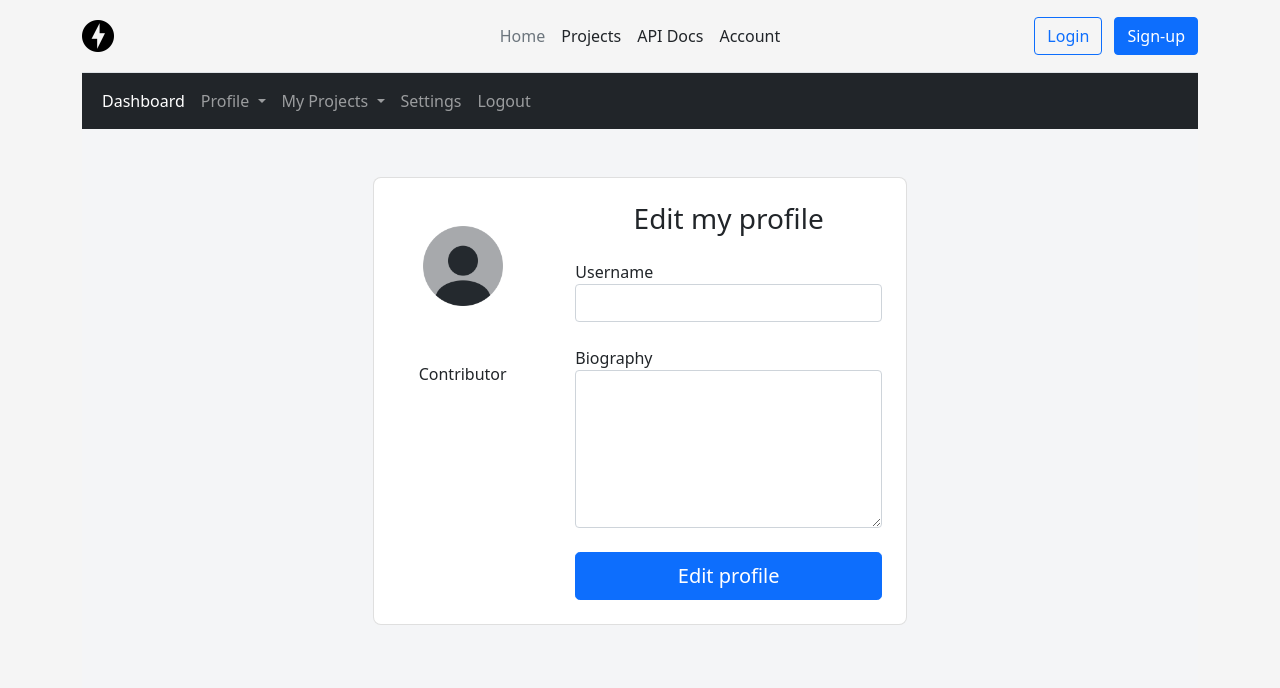
After one commit to ContentGardeningStudio/fastapiexampleapp, a FastAPI app: template templates/edit-profile.html in a window 1280 px wide. The commit adds this page. Shown: the top 688 px of the page. Run offline with FastAPI, Linux system fonts and the light colour scheme; the template is opened without the code that fills it, so the values that code supplies are empty; some libraries are stand-ins or nearby versions.

Commit message:
Add edit profile page

```diff
--- a/src/config.py
+++ b/src/config.py
@@ -15,4 +15,4 @@ else:
 
 JWT_SECRET_KEY = "78b372dcd60d2d8771d2e6e1f068b205060628ff76b4ea3a1481b84e66f1555f"
 JWT_ALGORITHM = "HS256"
-JWT_ACCESS_TOKEN_EXPIRE_MINUTES = 30  # Token expire in 30 min
+JWT_ACCESS_TOKEN_EXPIRE_MINUTES = 60 * 24  # Token expire in 24 hours
--- a/templates/components/dashboard-nav.html
+++ b/templates/components/dashboard-nav.html
@@ -16,7 +16,7 @@
                     </a>
                     <ul class="dropdown-menu" aria-labelledby="profile_menu">
                         <li><a class="dropdown-item" href="/profile/me">My profile</a></li>
-                        <li><a class="dropdown-item" href="/edit_profile">Edit profile</a></li>
+                        <li><a class="dropdown-item" href="/edit_profile/me">Edit profile</a></li>
                     </ul>
                 </li>
                 <li class="nav-item dropdown">
--- /dev/null
+++ b/templates/edit-profile.html
@@ -0,0 +1,46 @@
+{% extends "base.html" %} {% block content %}
+{% include('components/dashboard-nav.html') %}
+<!-- Edit profile page -->
+<section style="background-color: #f4f5f7;">
+    <div class="container py-5 h-100">
+        <div class="row d-flex justify-content-center align-items-center h-100">
+            <div class="col col-lg-6 mb-4 mb-lg-0">
+                <div class="card mb-3" style="border-radius: .5rem;">
+                    <div class="row g-0">
+                        <div class="col-md-4 text-center"
+                            style="border-top-left-radius: .5rem; border-bottom-left-radius: .5rem;">
+                            <img src="{{ url_for('static', path='/profiles/default_profile.png') }}" alt="Avatar"
+                                class="img-fluid my-5" style="width: 80px;" />
+                            <h5>{{profile.username}}</h5>
+                            <p>Contributor</p>
+                            <i class="far fa-edit mb-5"></i>
+                        </div>
+                        <div class="col-md-8 p-4">
+                            <div class="form-profile" hx-ext="response-targets">
+                                <form hx-post="/edit_profile" hx-target-error="#errors">
+                                    <h1 class="h3 mb-4 fw-normal text-center">Edit my profile</h1>
+                                    <div id="errors"></div>
+                                    <div class="form-group mt-4">
+                                        <label for="field_username">Username</label>
+                                        <input type="text" class="form-control" id="field_username" name="username"
+                                            value="{{profile.username}}">
+                                    </div>
+                                    <div class="form-group mt-4">
+                                        <label for="field_textarea">Biography</label>
+                                        <textarea class="form-control" id="field_textarea" id="field_password"
+                                            name="bio" rows="6">{{profile.bio}}</textarea>
+                                    </div>
+                                    <button class="w-100 btn btn-lg btn-primary mt-4" type="submit">
+                                        Edit profile
+                                    </button>
+                                </form>
+                            </div>
+                        </div>
+                    </div>
+                </div>
+            </div>
+        </div>
+    </div>
+</section>
+<!-- end Edit Profile page -->
+{% endblock %}
--- a/templates/profile.html
+++ b/templates/profile.html
@@ -7,7 +7,7 @@
             <div class="col col-lg-6 mb-4 mb-lg-0">
                 <div class="card mb-3" style="border-radius: .5rem;">
                     <div class="row g-0">
-                        <div class="col-md-4 gradient-custom text-center"
+                        <div class="col-md-4 text-center"
                             style="border-top-left-radius: .5rem; border-bottom-left-radius: .5rem;">
                             <img src="{{ url_for('static', path='/profiles/default_profile.png') }}" alt="Avatar"
                                 class="img-fluid my-5" style="width: 80px;" />
```
Also changed, not shown: src/router.py (+49 -0 lines).
